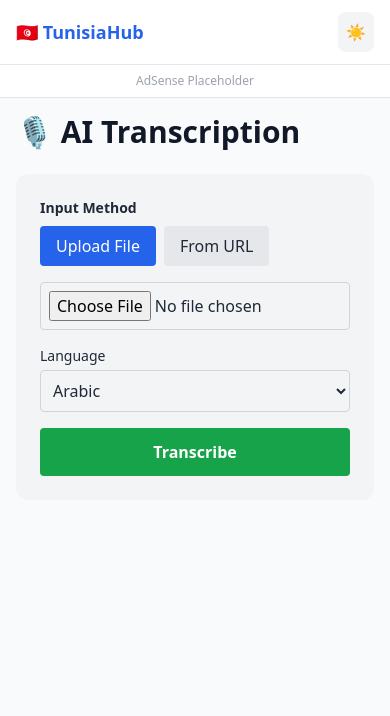
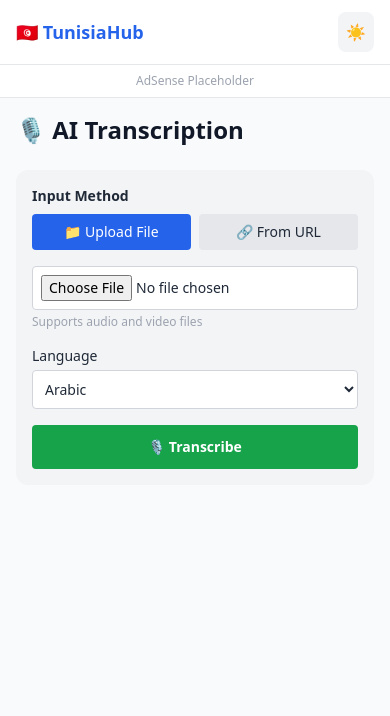
Before and after one commit to MedramyMH/radioweb, a FastAPI app: page /transcription in a window 390 px wide. Shown: the top 716 px of the page. Run offline with FastAPI, Linux system fonts and the light colour scheme; parts of the project's set-up code (start-up, migrations or seed data) failed here and were passed over; some libraries are stand-ins or nearby versions.

Commit message:
Refactor transcription HTML for improved layout

```diff
--- a/app/templates/transcription.html
+++ b/app/templates/transcription.html
@@ -2,52 +2,54 @@
 {% block title %}Transcription - TunisiaHub{% endblock %}
 {% block content %}
 <div class="max-w-3xl mx-auto">
-    <h2 class="text-3xl font-bold mb-6">🎙️ AI Transcription</h2>
+    <h2 class="text-2xl sm:text-3xl font-bold mb-6">🎙️ AI Transcription</h2>
 
     <div class="bg-gray-100 text-gray-800
             dark:bg-gray-800 dark:text-gray-100
-            p-6 rounded-xl mb-6">
+            p-4 sm:p-6 rounded-xl mb-6">
 
         <div class="mb-4">
             <label class="block text-sm mb-2 font-bold">Input Method</label>
 
+            <!-- Full-width toggle buttons on mobile -->
             <div class="flex gap-2 mb-4">
                 <button onclick="setInputMode('file')" id="mode-file-btn"
-                class="px-4 py-2 rounded
+                    class="flex-1 px-4 py-2 rounded text-sm font-medium
                            bg-blue-600 text-white hover:bg-blue-700">
-                Upload File
+                    📁 Upload File
                 </button>
-
                 <button onclick="setInputMode('url')" id="mode-url-btn"
-                class="px-4 py-2 rounded
+                    class="flex-1 px-4 py-2 rounded text-sm font-medium
                            bg-gray-200 text-gray-800 hover:bg-gray-300
                            dark:bg-gray-700 dark:text-gray-100 dark:hover:bg-gray-600">
-                From URL
+                    🔗 From URL
                 </button>
             </div>
 
             <div id="input-file">
                 <input type="file" id="audio-file" accept="audio/*,video/*"
-                class="w-full p-2 rounded border
-                       bg-gray-100 text-gray-800 border-gray-300
+                    class="w-full p-2 rounded border text-sm
+                           bg-white text-gray-800 border-gray-300
                            dark:bg-gray-900 dark:text-gray-100 dark:border-gray-700">
+                <!-- Mobile helper text -->
+                <p class="text-xs text-gray-400 mt-1 sm:hidden">Supports audio and video files</p>
             </div>
 
             <div id="input-url" class="hidden">
                 <input type="text" id="audio-url"
-                placeholder="YouTube / TikTok URL (Audio will be extracted)"
-                class="w-full p-2 rounded border
-                       bg-gray-100 text-gray-800 border-gray-300
-                       placeholder-gray-500
+                    placeholder="YouTube / TikTok URL"
+                    class="w-full p-2 rounded border text-sm
+                           bg-white text-gray-800 border-gray-300 placeholder-gray-500
                            dark:bg-gray-900 dark:text-gray-100 dark:border-gray-700 dark:placeholder-gray-400">
+                <p class="text-xs text-gray-400 mt-1">Audio will be extracted automatically</p>
             </div>
         </div>
 
         <div class="mb-4">
-        <label class="block text-sm mb-1">Language</label>
+            <label class="block text-sm mb-1 font-medium">Language</label>
             <select id="lang"
-            class="w-full p-2 rounded border
-                   bg-gray-100 text-gray-800 border-gray-300
+                class="w-full p-2 rounded border text-sm
+                       bg-white text-gray-800 border-gray-300
                        dark:bg-gray-900 dark:text-gray-100 dark:border-gray-700">
                 <option value="ar">Arabic</option>
                 <option value="en">English</option>
@@ -57,36 +59,42 @@
         </div>
 
         <button onclick="transcribe()" id="btn-transcribe"
-        class="w-full bg-green-600 text-white p-3 rounded font-bold hover:bg-green-700">
-        Transcribe
+            class="w-full bg-green-600 text-white p-3 rounded font-bold hover:bg-green-700 text-sm sm:text-base active:scale-95 transition-transform">
+            🎙️ Transcribe
         </button>
 
-    <p id="transcribe-status"
-       class="text-sm text-gray-500 dark:text-gray-400 text-center mt-3 hidden">
-        Downloading/Processing... (AI takes time)
-    </p>
+        <!-- Status with spinner on mobile -->
+        <div id="transcribe-status-wrap" class="hidden mt-3 flex items-center justify-center gap-2">
+            <svg id="status-spinner" class="w-4 h-4 animate-spin text-blue-500 hidden" xmlns="http://www.w3.org/2000/svg" fill="none" viewBox="0 0 24 24">
+                <circle class="opacity-25" cx="12" cy="12" r="10" stroke="currentColor" stroke-width="4"></circle>
+                <path class="opacity-75" fill="currentColor" d="M4 12a8 8 0 018-8v8z"></path>
+            </svg>
+            <p id="transcribe-status" class="text-sm text-gray-500 dark:text-gray-400 text-center"></p>
+        </div>
     </div>
 
-
+    <!-- Result -->
     <div id="transcription-result"
          class="hidden bg-gray-100 text-gray-800
                 dark:bg-gray-800 dark:text-gray-100
-            p-6 rounded-xl">
+                p-4 sm:p-6 rounded-xl mb-24">
 
-    <div class="flex justify-between mb-4">
-        <h3 class="font-bold text-xl">Result</h3>
-
+        <div class="flex justify-between items-center mb-4">
+            <h3 class="font-bold text-lg sm:text-xl">Result</h3>
             <button onclick="exportTxt()"
-            class="bg-blue-600 text-white px-4 py-1 rounded text-sm hover:bg-blue-700">
+                class="bg-blue-600 text-white px-4 py-2 rounded text-sm hover:bg-blue-700 active:scale-95 transition-transform">
                 Export TXT
             </button>
         </div>
 
+        <!-- Shorter box on mobile to avoid overflow -->
         <div id="transcription-text"
              class="bg-gray-200 text-gray-800
                     dark:bg-gray-900 dark:text-gray-300
-                p-4 rounded h-96 overflow-y-auto whitespace-pre-wrap
-                font-mono text-sm">
+                    p-3 sm:p-4 rounded overflow-y-auto whitespace-pre-wrap
+                    font-mono text-xs sm:text-sm"
+             style="height: clamp(200px, 50vh, 384px);">
+        </div>
     </div>
 </div>
 
@@ -97,45 +105,65 @@
         currentMode = mode;
         document.getElementById('input-file').classList.toggle('hidden', mode !== 'file');
         document.getElementById('input-url').classList.toggle('hidden', mode !== 'url');
-        document.getElementById('mode-file-btn').classList.toggle('bg-blue-600', mode === 'file');
-        document.getElementById('mode-file-btn').classList.toggle('bg-gray-700', mode !== 'file');
-        document.getElementById('mode-url-btn').classList.toggle('bg-blue-600', mode === 'url');
-        document.getElementById('mode-url-btn').classList.toggle('bg-gray-700', mode !== 'url');
+
+        const fileBtn = document.getElementById('mode-file-btn');
+        const urlBtn  = document.getElementById('mode-url-btn');
+
+        fileBtn.className = `flex-1 px-4 py-2 rounded text-sm font-medium ${
+            mode === 'file'
+            ? 'bg-blue-600 text-white hover:bg-blue-700'
+            : 'bg-gray-200 text-gray-800 hover:bg-gray-300 dark:bg-gray-700 dark:text-gray-100 dark:hover:bg-gray-600'
+        }`;
+        urlBtn.className = `flex-1 px-4 py-2 rounded text-sm font-medium ${
+            mode === 'url'
+            ? 'bg-blue-600 text-white hover:bg-blue-700'
+            : 'bg-gray-200 text-gray-800 hover:bg-gray-300 dark:bg-gray-700 dark:text-gray-100 dark:hover:bg-gray-600'
+        }`;
+    }
+
+    function setStatus(msg, spinning = false) {
+        const wrap = document.getElementById('transcribe-status-wrap');
+        const txt  = document.getElementById('transcribe-status');
+        const spin = document.getElementById('status-spinner');
+        wrap.classList.remove('hidden');
+        txt.innerText = msg;
+        spin.classList.toggle('hidden', !spinning);
     }
 
     async function transcribe() {
         const btn = document.getElementById('btn-transcribe');
-        const status = document.getElementById('transcribe-status');
         btn.disabled = true;
-        status.classList.remove('hidden');
-        status.innerText = "Sending to server...";
+        setStatus("Sending to server...", true);
 
         const fd = new FormData();
         fd.append('language', document.getElementById('lang').value);
 
         if (currentMode === 'url') {
             const url = document.getElementById('audio-url').value;
-            if(!url) return alert("Enter URL");
+            if (!url) { btn.disabled = false; return alert("Enter a URL"); }
             fd.append('url', url);
-            status.innerText = "Extracting audio from URL & running AI...";
+            setStatus("Extracting audio & running AI...", true);
         } else {
             const file = document.getElementById('audio-file').files[0];
-            if(!file) return alert("Select a file");
+            if (!file) { btn.disabled = false; return alert("Select a file"); }
             fd.append('file', file);
-            status.innerText = "Running AI transcription...";
+            setStatus("Running AI transcription...", true);
         }
 
         try {
             const res = await fetch('/api/transcribe', { method: 'POST', body: fd });
-            if(!res.ok) throw new Error(await res.text());
+            if (!res.ok) throw new Error(await res.text());
             const data = await res.json();
 
             document.getElementById('transcription-result').classList.remove('hidden');
             const formatted = data.segments.map(s => `[${formatTime(s.start)} - ${formatTime(s.end)}] ${s.text}`).join('\n');
             document.getElementById('transcription-text').innerText = formatted;
-            status.innerText = "Done!";
+            setStatus("Done! ✅", false);
+
+            // Scroll to result on mobile
+            document.getElementById('transcription-result').scrollIntoView({ behavior: 'smooth', block: 'start' });
         } catch(e) {
-            status.innerText = "Error: " + e.message;
+            setStatus("Error: " + e.message, false);
         } finally {
             btn.disabled = false;
         }
```
Lines whose indentation alone changed are shown as unchanged.
